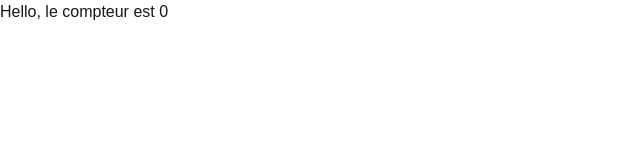
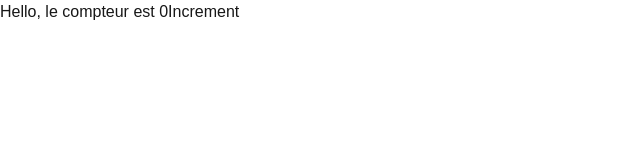
Before and after one commit to frederictaieb/supa-app, a Next.js app: page /learning in a window 1280 px wide. Shown: the top 160 px of the page, without its empty margins (0-640 px from the left). Built offline with nearby package versions, Linux system fonts and the light colour scheme.

Commit message:
learning react

```diff
--- a/app/learning/page.tsx
+++ b/app/learning/page.tsx
@@ -1,15 +1,16 @@
 "use client"
 import { useState } from "react"
 
-const test = () => {
+const Test = () => {
 
-    const [number, setNumber] = useState('0')
+    const [number, setNumber] = useState(0)
 
     return(
         <div>
             Hello, le compteur est {number}
+            <button onClick={() => setNumber(number+1)}>Increment</button>
         </div>
     )
 }
 
-export default test
+export default Test
```
